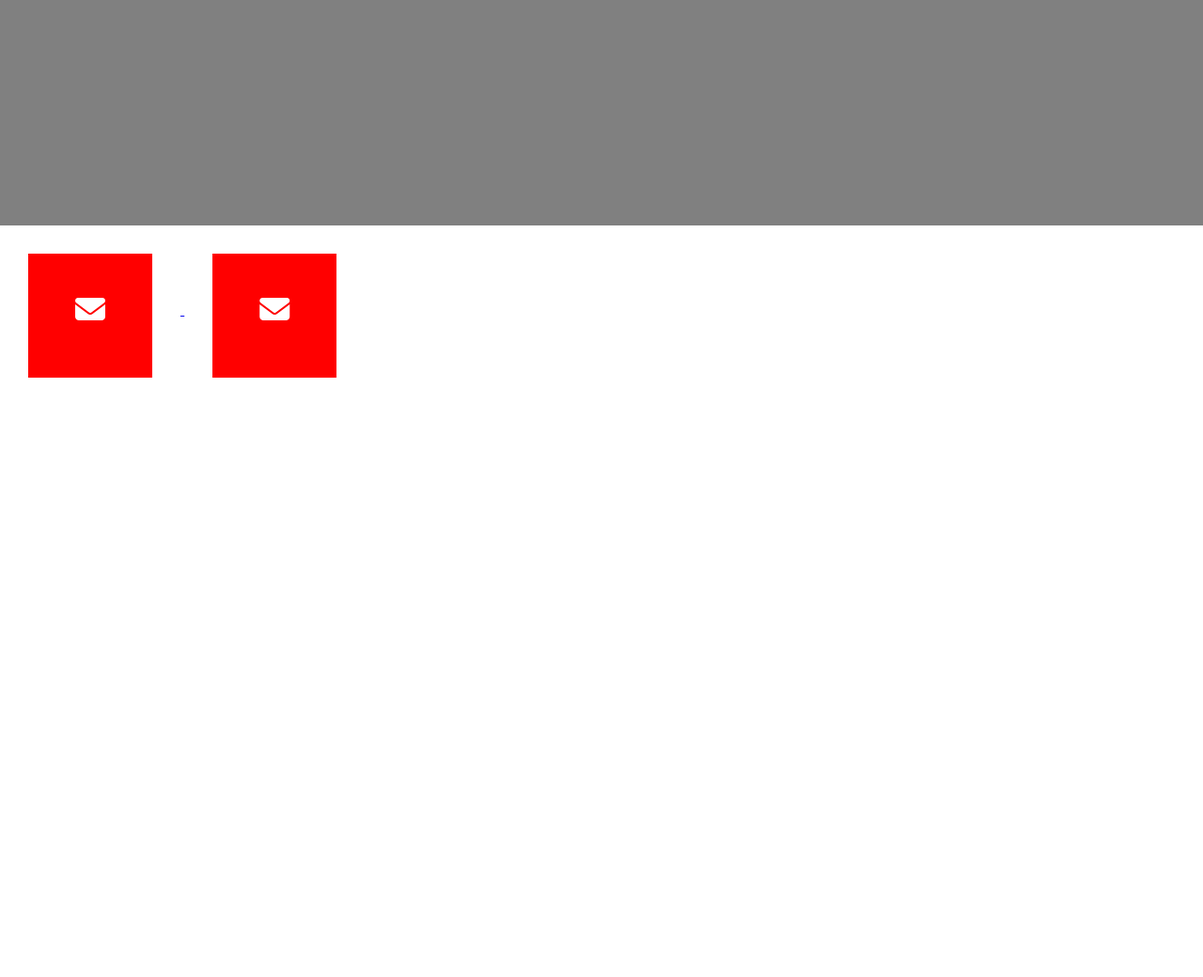
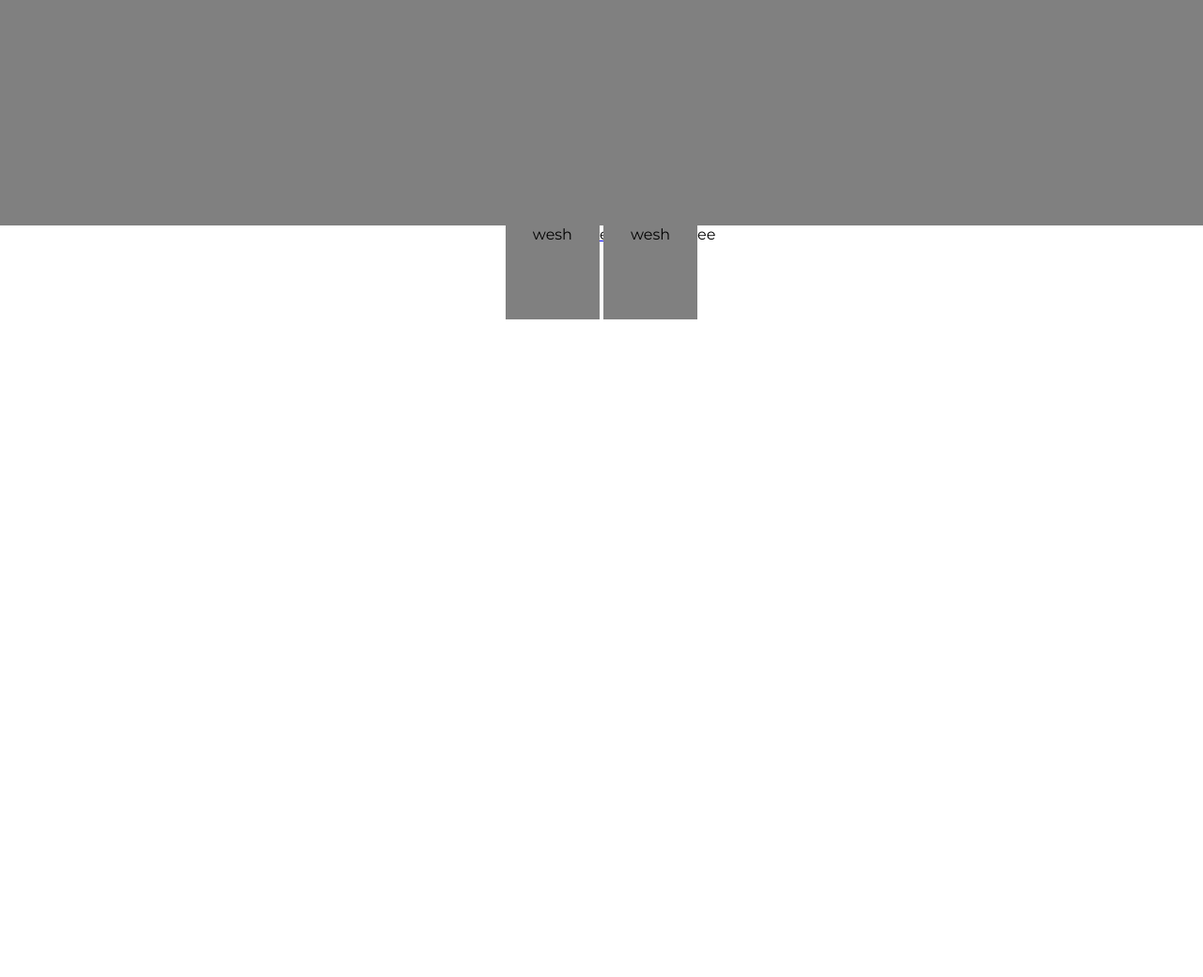
Before and after one commit to baptistereb/portfolio, a PHP site: page / in a window 1280 px wide. Shown: the part 2160-3200 px from the top of the page at 94% size. Run offline with PHP 8.4, Linux system fonts and the light colour scheme; data that the repository does not hold is empty; some libraries are stand-ins or nearby versions.

Commit message:
on tente des truc pour le buton...

```diff
--- a/css/contact.css
+++ b/css/contact.css
@@ -6,3 +6,47 @@
 	height: 100vh;
 	width: 100vw;
 }
+
+button {
+	display: inline-block;
+	background-color: transparent;
+	width: 100px;
+	height: 100px;
+	margin: 20px;
+	padding: 0;
+	margin: 0;
+	border: 0;
+	transition: 0.3s;
+	font-size: 0;
+}
+
+
+button .title-button {
+	display: inline-block;
+	width: 100px;
+	height: 100px;
+	background-color: grey;
+	margin: 0;
+}
+
+button div {
+	font-size: medium;
+}
+
+button .content {
+	display: inline-block;
+	background-color: red;
+	margin: 0;
+	width: 0;
+}
+
+button:hover .content {
+	width: 400px;
+	height: 100px;
+	transition: 0.4s;
+}
+
+button:hover {
+	transition: 0.3s;
+	width: 500px;
+}
--- a/css/skill.css
+++ b/css/skill.css
@@ -6,43 +6,3 @@
 	height: 100vh;
 	width: 100vw;
 }
-
-span.button {
-	display: inline-block;
-	height: 32px;
-	width: 32px;
-	padding: 50px;
-	margin: 30px;
-	background-color: red;
-}
-
-#logo {
-	display: inline-block;
-	width: 100%;
-	color: white;
-}
-
-div.button {
-    display: none;
-    color: white;
-}
-
-#logo:hover + span.button {
-	width: 100px;
-}
-
-#logo:hover + div.button {
-    display: inline-block;
-    background-color: blue;
-    height: 32px;
-    padding: 50px;
-    margin-left: 50px;
-    vertical-align: middle;
-}
-
-div.button:hover {
-	display: inline-block;
-    background-color: blue;
-    height: 32px;
-    margin-left: 50px;
-}
--- a/index.php
+++ b/index.php
@@ -39,7 +39,6 @@ if(isset($_POST['language'])) {
 	<link rel="stylesheet" type="text/css" href="css/project.css" />
 	<link rel="stylesheet" type="text/css" href="css/skill.css" />
 	<link rel="stylesheet" type="text/css" href="css/contact.css" />
-	<script src="https://kit.fontawesome.com/1e414fe1c3.js" crossorigin="anonymous"></script>
 </head>
 <body>
 <section class="background" id="index">
@@ -119,24 +118,31 @@ if(isset($_POST['language'])) {
 
 	-->
 </section>
-<section class="contact" id="contact">
+<section class="contact" id="contact" align="center">
 	<!--linkedin
 	mail : baptiste.rebillard@proton-mail.com
 	-->
+<a href="mailto:baptiste.rebillard@protonmail.com">
+	<button>
+		<div class="title-button">
+			<!--<img src="img/mail.svg">-->wesh
+		</div>
+		<div class="content">
+			ee
+		</div>
+	</button>
+</a>
 
-	<a href="mailto:baptiste.rebillard@protonmail.com">
-		<span class="button">
-			<div id="logo"><i class="fa-solid fa-envelope fa-2xl"></i></div>
-			<div class="button">baptiste.rebillard@protonmail.com</div>
-		</span>
-	</a>
-
-	<a href="https://www.linkedin.com/in/baptistereb/" target="_linkedin">
-		<span class="button">
-			<div id="logo"><i class="fa-solid fa-envelope fa-2xl"></i></div>
-			<div class="button">linkedin.com/in/baptistereb/</div>
-		</span>
-	</a>
+<a href="https://www.linkedin.com/in/baptistereb/" target="_linkedin">
+	<button>
+		<div class="title-button">
+			<!--<img src="img/linkedin.svg">-->wesh
+		</div>
+		<div class="content">
+			ee
+		</div>
+	</button>
+</a>
 </section>
 
 </body>
```
Also changed, not shown: img/linkedin.svg (added), img/mail.svg (added).
